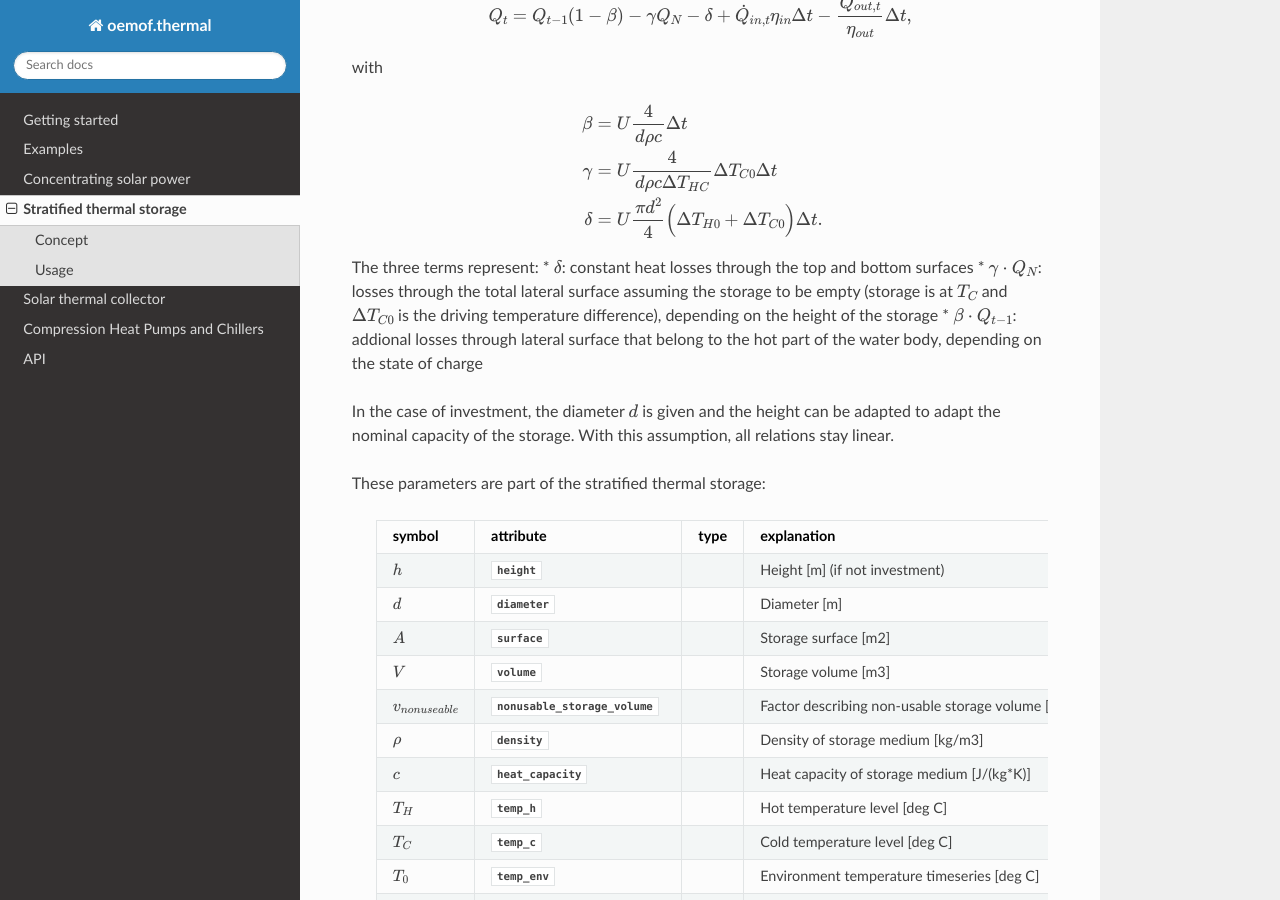
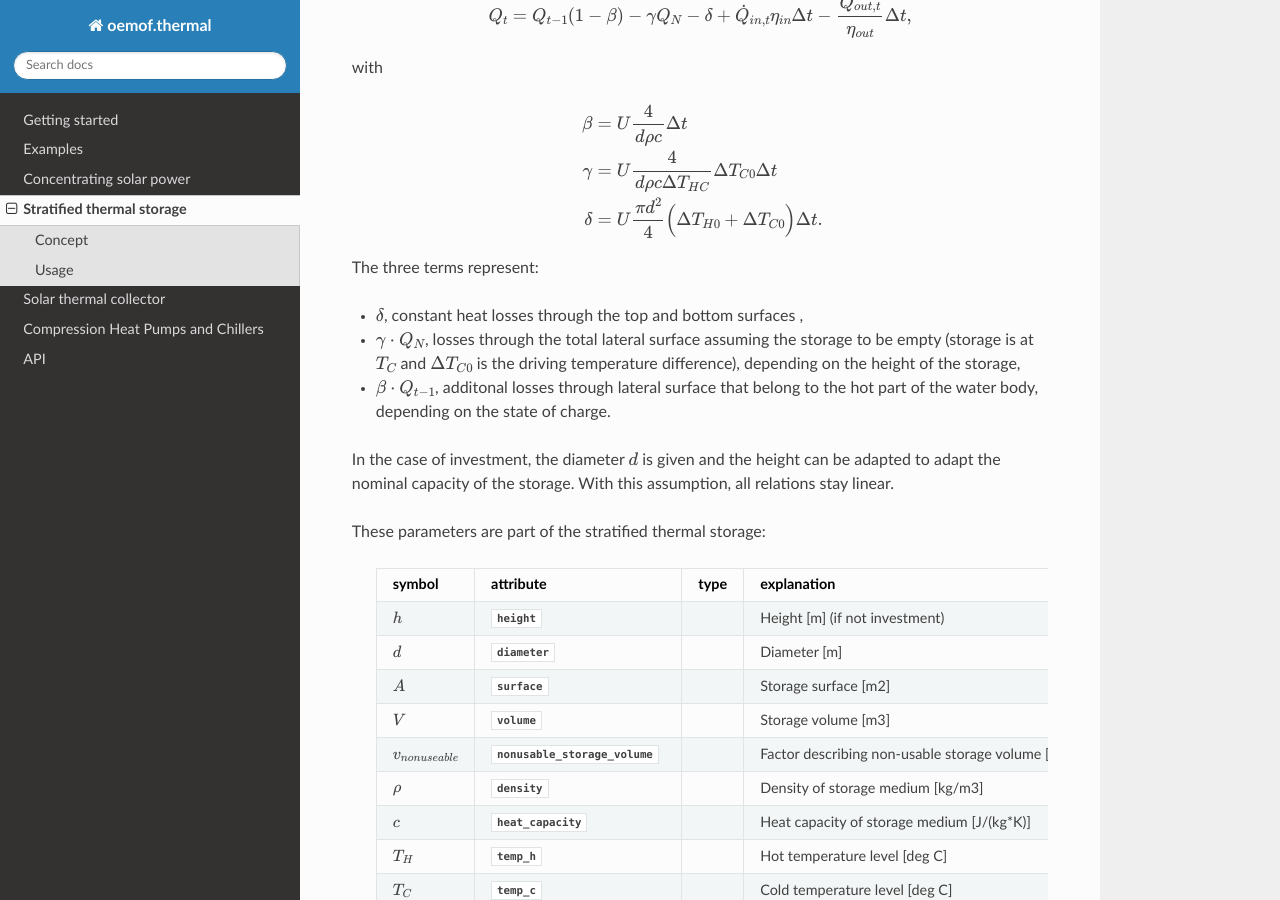
Before and after one commit to oemof/oemof-thermal, a Sphinx documentation site: the page built from docs/stratified_thermal_storage.rst, in a window 1280 px wide and 900 px high, scrolled down 1188 px. Built offline with Sphinx 7.4.7 and the Read the Docs theme 2.0.0, drawn with Linux system fonts in a browser that asks for light colours; formulas are drawn with MathJax 3; pages that are not in the unit, such as notebooks, are missing from menus.

Commit message:
Line break in bullet list

```diff
--- a/docs/stratified_thermal_storage.rst
+++ b/docs/stratified_thermal_storage.rst
@@ -55,10 +55,13 @@
 
 
 The three terms represent:
-* :math:`\delta`: constant heat losses through the top and bottom surfaces
-* :math:`\gamma \cdot Q_N`: losses through the total lateral surface assuming the storage to be empty (storage is at :math:`T_{C}` and :math:`\Delta T_{C0}` is the driving temperature difference), depending on the height of the storage
-* :math:`\beta \cdot Q_{t-1}`: addional losses through lateral surface that
-belong to the hot part of the water body, depending on the state of charge
+
+* :math:`\delta`, constant heat losses through the top and bottom surfaces ,
+* :math:`\gamma \cdot Q_N`, losses through the total lateral surface assuming the storage
+  to be empty (storage is at :math:`T_{C}` and :math:`\Delta T_{C0}` is the driving
+  temperature difference), depending on the height of the storage,
+* :math:`\beta \cdot Q_{t-1}`, additonal losses through lateral surface that
+  belong to the hot part of the water body, depending on the state of charge.
 
 
 In the case of investment, the diameter :math:`d` is given and the height can be
```
